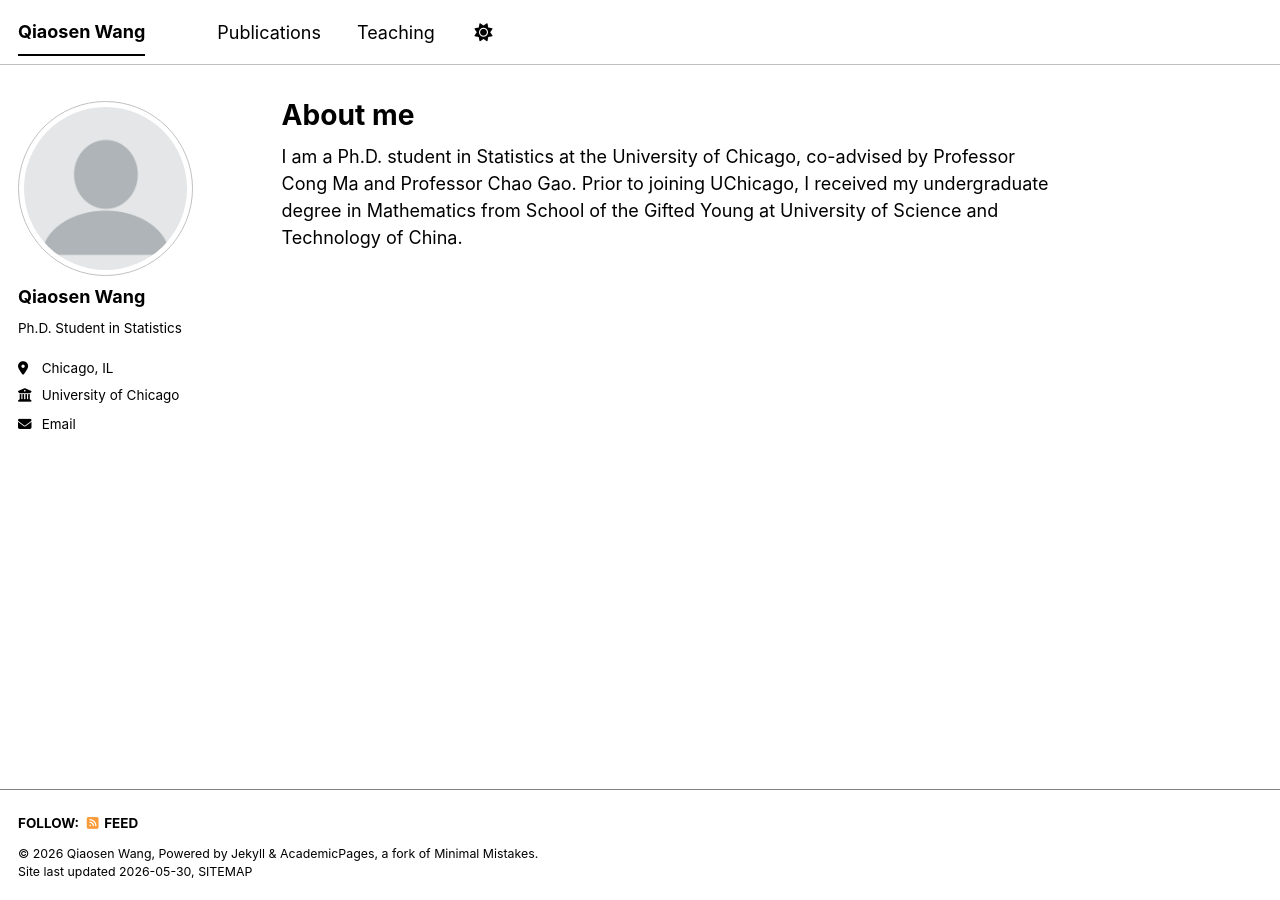
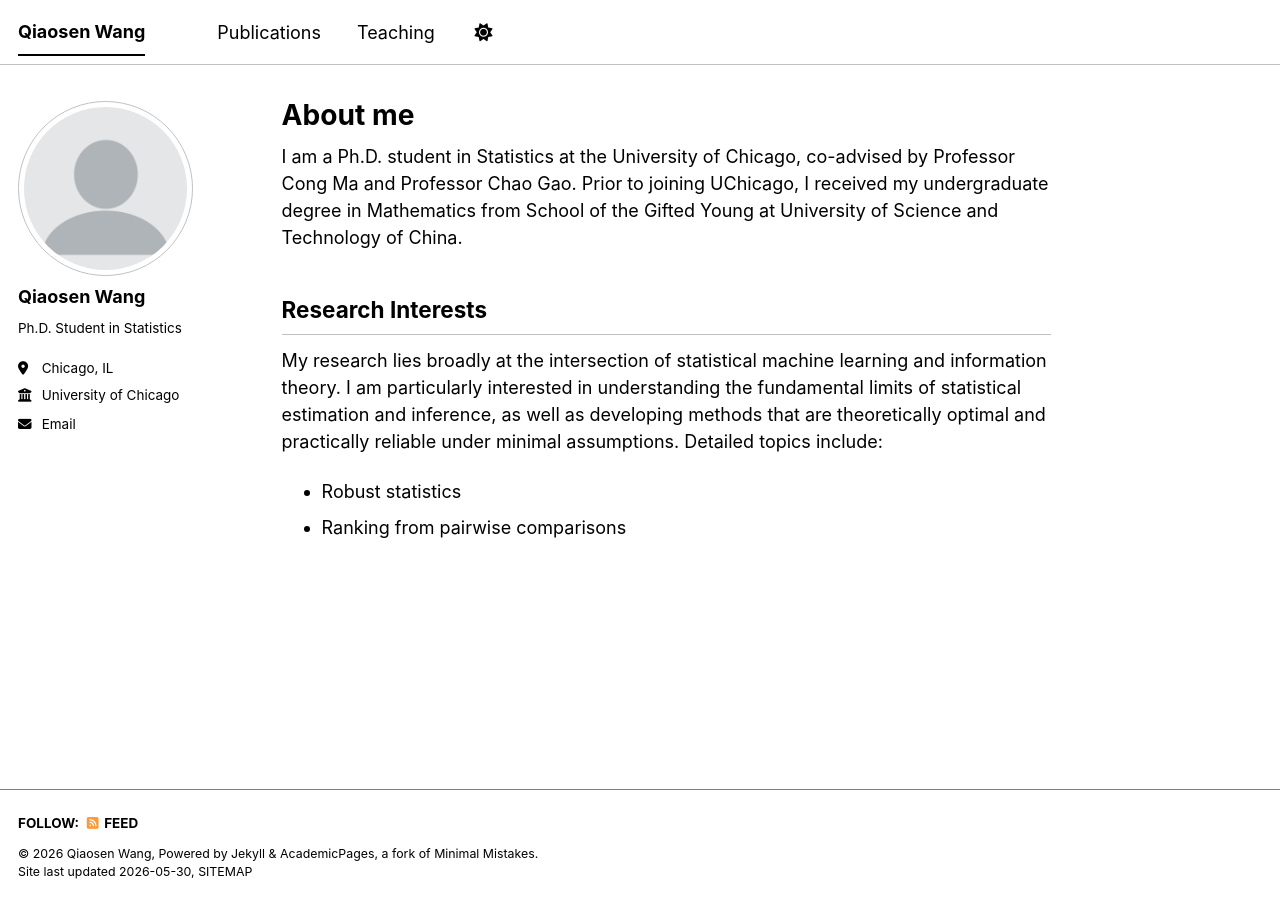
Before and after one commit to qiaosenwang/qiaosenwang.github.io, a Jekyll site: the page built from _pages/about.md, in a window 1280 px wide. Built offline with Jekyll 4.4.1, drawn with Linux system fonts in a browser that asks for light colours; a script bundle is joined from its source files by our own code; library files that are not in the unit come from our copies.

Commit message:
Update about.md

```diff
--- a/_pages/about.md
+++ b/_pages/about.md
@@ -8,3 +8,8 @@ redirect_from:
 ---
 
 I am a Ph.D. student in Statistics at the University of Chicago, co-advised by Professor Cong Ma and Professor Chao Gao. Prior to joining UChicago, I received my undergraduate degree in Mathematics from School of the Gifted Young at University of Science and Technology of China.
+
+## Research Interests
+My research lies broadly at the intersection of statistical machine learning and information theory. I am particularly interested in understanding the fundamental limits of statistical estimation and inference, as well as developing methods that are theoretically optimal and practically reliable under minimal assumptions. Detailed topics include:
+- Robust statistics
+- Ranking from pairwise comparisons
```
